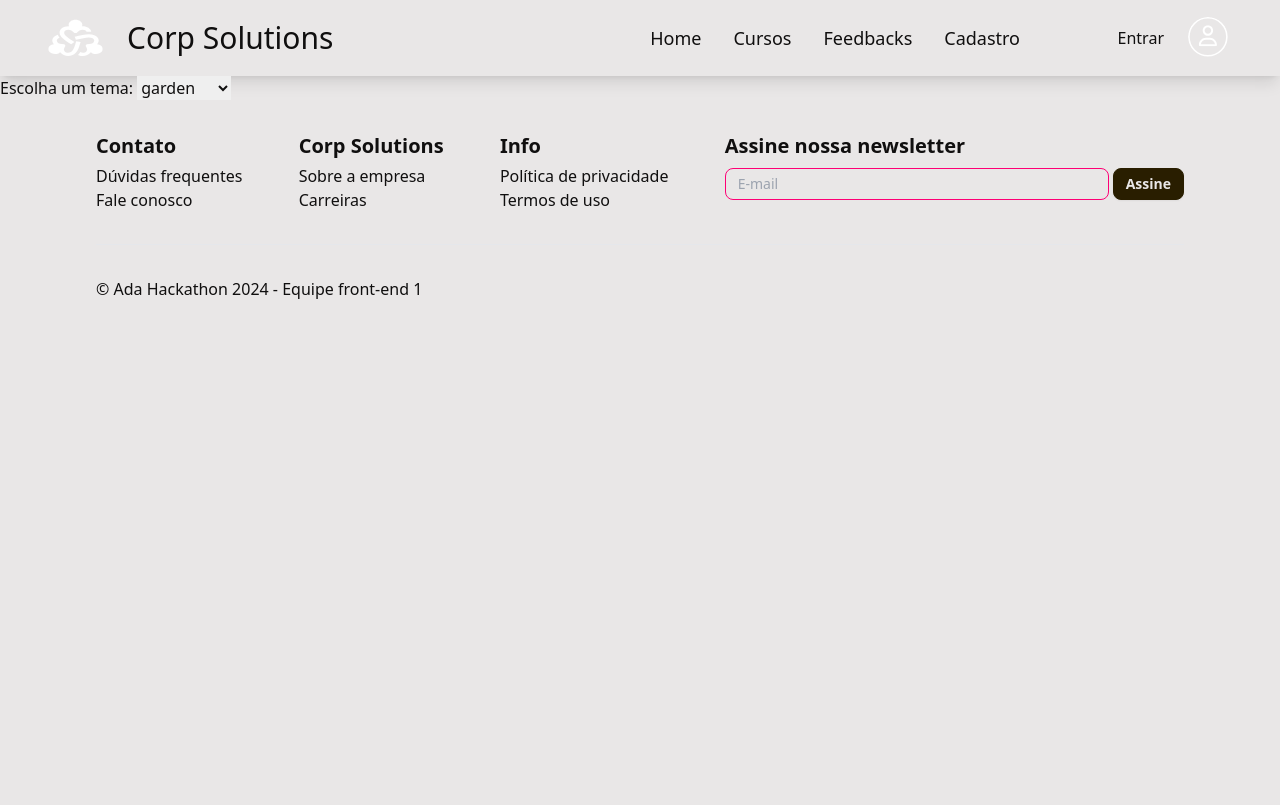
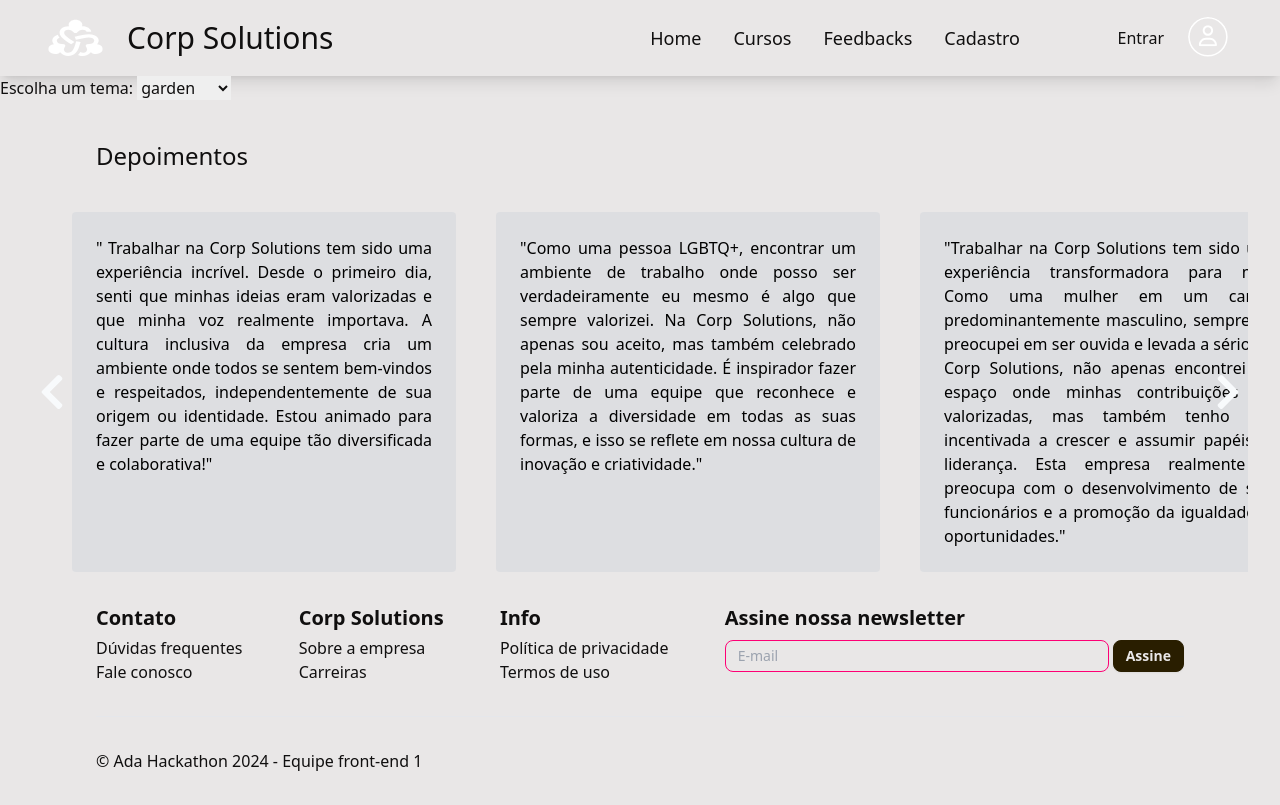
Before and after one commit to JulianaMariaSousaMesquita/ada-hack-front-end-vem-ser-tech-2024, a React (Vite) app: page / in a window 1280 px wide. Built offline with nearby package versions, Linux system fonts and the light colour scheme.

Commit message:
Carrousel de depoimentos

```diff
--- a/package.json
+++ b/package.json
@@ -18,6 +18,7 @@
     "postcss": "^8.4.38",
     "react": "^18.2.0",
     "react-dom": "^18.2.0",
+    "react-icons": "^5.0.1",
     "react-router-dom": "^6.22.3",
     "yup": "^1.4.0"
   },
--- /dev/null
+++ b/src/components/Carousel/index.tsx
@@ -0,0 +1,63 @@
+import React, { useRef } from "react";
+import { FaChevronLeft, FaChevronRight } from "react-icons/fa";
+
+export function Carousel() {
+  const carousel = useRef<HTMLDivElement>(null);
+
+  const depoimentos = [
+    `" Trabalhar na Corp Solutions tem sido uma experiência incrível. Desde o primeiro dia, senti que minhas ideias eram valorizadas e que minha voz realmente importava. A cultura inclusiva da empresa cria um ambiente onde todos se sentem bem-vindos e respeitados, independentemente de sua origem ou identidade. Estou animado para fazer parte de uma equipe tão diversificada e colaborativa!"`,
+    `"Como uma pessoa LGBTQ+, encontrar um ambiente de trabalho onde posso ser verdadeiramente eu mesmo é algo que sempre valorizei. Na Corp Solutions, não apenas sou aceito, mas também celebrado pela minha autenticidade. É inspirador fazer parte de uma equipe que reconhece e valoriza a diversidade em todas as suas formas, e isso se reflete em nossa cultura de inovação e criatividade."`,
+    `"Trabalhar na Corp Solutions tem sido uma experiência transformadora para mim. Como uma mulher em um campo predominantemente masculino, sempre me preocupei em ser ouvida e levada a sério. Na Corp Solutions, não apenas encontrei um espaço onde minhas contribuições são valorizadas, mas também tenho sido incentivada a crescer e assumir papéis de liderança. Esta empresa realmente se preocupa com o desenvolvimento de seus funcionários e a promoção da igualdade de oportunidades."`,
+    `"A Corp Solutions não é apenas uma empresa de tecnologia, é uma comunidade onde cada indivíduo é respeitado e apoiado em sua jornada profissional. Como uma pessoa com deficiência, sempre enfrentei desafios no mercado de trabalho, mas na Corp Solutions, encontrei um ambiente onde minhas necessidades são compreendidas e atendidas. A acessibilidade é prioridade aqui, e isso faz toda a diferença para mim e para outros colegas com deficiência."`,
+    `"Trabalhar na Corp Solutions é como fazer parte de uma grande família. A empresa investe não apenas no crescimento profissional de seus funcionários, mas também em seu bem-estar e felicidade geral. A diversidade de perspectivas e experiências enriquece nosso trabalho diário, levando a soluções inovadoras e impactantes. Estou orgulhoso de fazer parte de uma equipe tão dedicada a criar um futuro mais inclusivo e equitativo."`,
+  ];
+
+  const handleLeftClick = (e: React.MouseEvent<HTMLButtonElement>) => {
+    e.preventDefault();
+    if (carousel.current) {
+      carousel.current.scrollLeft -= carousel.current.offsetWidth;
+    }
+  };
+
+  const handleRightClick = (e: React.MouseEvent<HTMLButtonElement>) => {
+    e.preventDefault();
+    if (carousel.current) {
+      carousel.current.scrollLeft += carousel.current.offsetWidth;
+    }
+  };
+
+  return (
+    <div className="flex flex-col  ">
+      <h2 className="my-10 ml-24 text-2xl">Depoimentos</h2>
+
+      <div className="relative mx-auto w-[95%]">
+        <button
+          onClick={handleLeftClick}
+          className="cursor-pointer absolute top-1/2 transform -translate-y-1/2 left-0 z-10"
+        >
+          <FaChevronLeft className="text-slate-50 size-10" />
+        </button>
+        <button
+          onClick={handleRightClick}
+          className="cursor-pointer absolute top-1/2 transform -translate-y-1/2 right-0 z-10"
+        >
+          <FaChevronRight className="text-slate-50 size-10" />
+        </button>
+        <div
+          ref={carousel}
+          className="flex  overflow-x-hidden scroll-smooth"
+          style={{ scrollSnapType: "x mandatory", width: "100%" }}
+        >
+          {depoimentos.map((depoimento, index) => (
+            <div
+              key={index}
+              className="flex-none w-96 p-6 ml-10 bg-gray-300 bg-opacity-50 rounded"
+            >
+              <p className="text-justify text-black">{depoimento}</p>
+            </div>
+          ))}
+        </div>
+      </div>
+    </div>
+  );
+}
--- a/src/pages/Home/home.tsx
+++ b/src/pages/Home/home.tsx
@@ -1,7 +1,9 @@
+import { Carousel } from "../../components/Carousel";
 
 function Home() {
   return (
     <>
+     <Carousel/>
     </>
   );
 }
--- a/src/pages/Register/index.tsx
+++ b/src/pages/Register/index.tsx
@@ -1,15 +1,15 @@
+import { ErrorMessage, Field, Form, Formik } from "formik";
 import React from "react";
-import { Formik, Form, Field, ErrorMessage } from "formik";
 import * as Yup from "yup";
-import MenuBar from "../../components/MenuBar";
 
 const Register: React.FC = () => {
   return (
     <>
-      <MenuBar />
       <div className="flex justify-center items-center h-screen bg-transparent">
         <div className="max-w-md mx-auto p-8 bg-transparent rounded-lg shadow-lg">
-          <h1 className="text-3xl font-bold text-center mb-4 text-white">Cadastro</h1>
+          <h1 className="text-3xl font-bold text-center mb-4 text-white">
+            Cadastro
+          </h1>
           <Formik
             initialValues={{
               fullName: "",
@@ -19,7 +19,9 @@ const Register: React.FC = () => {
               state: "",
             }}
             validationSchema={Yup.object({
-              fullName: Yup.string().required("Por favor, digite o seu nome completo."),
+              fullName: Yup.string().required(
+                "Por favor, digite o seu nome completo."
+              ),
               email: Yup.string()
                 .email("Endereço de e-mail inválido")
                 .required("Por favor, digite o seu e-mail."),
@@ -29,7 +31,9 @@ const Register: React.FC = () => {
                   /^(?=.*[A-Za-z])(?=.*\d)(?=.*[@$!%*#?&])[A-Za-z\d@$!%*#?&]{8,}$/,
                   "A senha deve conter pelo menos uma letra, um caractere especial, um número e ter no mínimo 8 caracteres"
                 ),
-              employeeId: Yup.string().required("Por favor, digite o sua matricula."),
+              employeeId: Yup.string().required(
+                "Por favor, digite o sua matricula."
+              ),
               state: Yup.string().required("Por favor, digite o seu estado."),
             })}
             onSubmit={(values) => {
@@ -38,7 +42,10 @@ const Register: React.FC = () => {
           >
             <Form className="space-y-4">
               <div>
-                <label htmlFor="fullName" className="block mb-1 font-bold text-white">
+                <label
+                  htmlFor="fullName"
+                  className="block mb-1 font-bold text-white"
+                >
                   Nome completo
                 </label>
                 <Field
@@ -55,7 +62,10 @@ const Register: React.FC = () => {
               </div>
 
               <div>
-                <label htmlFor="email" className="block mb-1 font-bold text-white">
+                <label
+                  htmlFor="email"
+                  className="block mb-1 font-bold text-white"
+                >
                   E-mail
                 </label>
                 <Field
@@ -72,7 +82,10 @@ const Register: React.FC = () => {
               </div>
 
               <div>
-                <label htmlFor="password" className="block mb-1 font-bold text-white">
+                <label
+                  htmlFor="password"
+                  className="block mb-1 font-bold text-white"
+                >
                   Senha
                 </label>
                 <Field
@@ -89,7 +102,10 @@ const Register: React.FC = () => {
               </div>
 
               <div>
-                <label htmlFor="employeeId" className="block mb-1 font-bold text-white">
+                <label
+                  htmlFor="employeeId"
+                  className="block mb-1 font-bold text-white"
+                >
                   Matricula
                 </label>
                 <Field
@@ -106,7 +122,10 @@ const Register: React.FC = () => {
               </div>
 
               <div>
-                <label htmlFor="state" className="block mb-1 font-bold text-white">
+                <label
+                  htmlFor="state"
+                  className="block mb-1 font-bold text-white"
+                >
                   Estado
                 </label>
                 <Field
```
Also changed, not shown: 1 other file (tests, documents, lock files or other folders).
